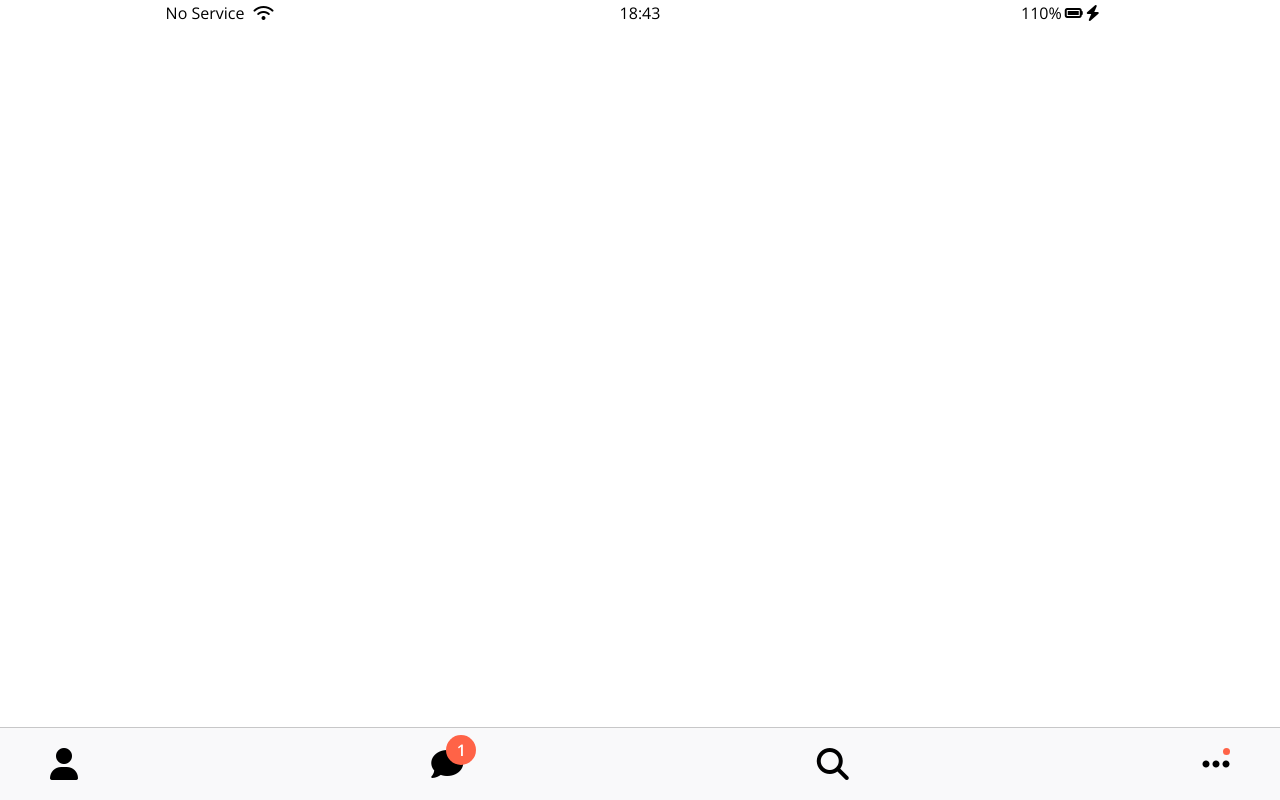
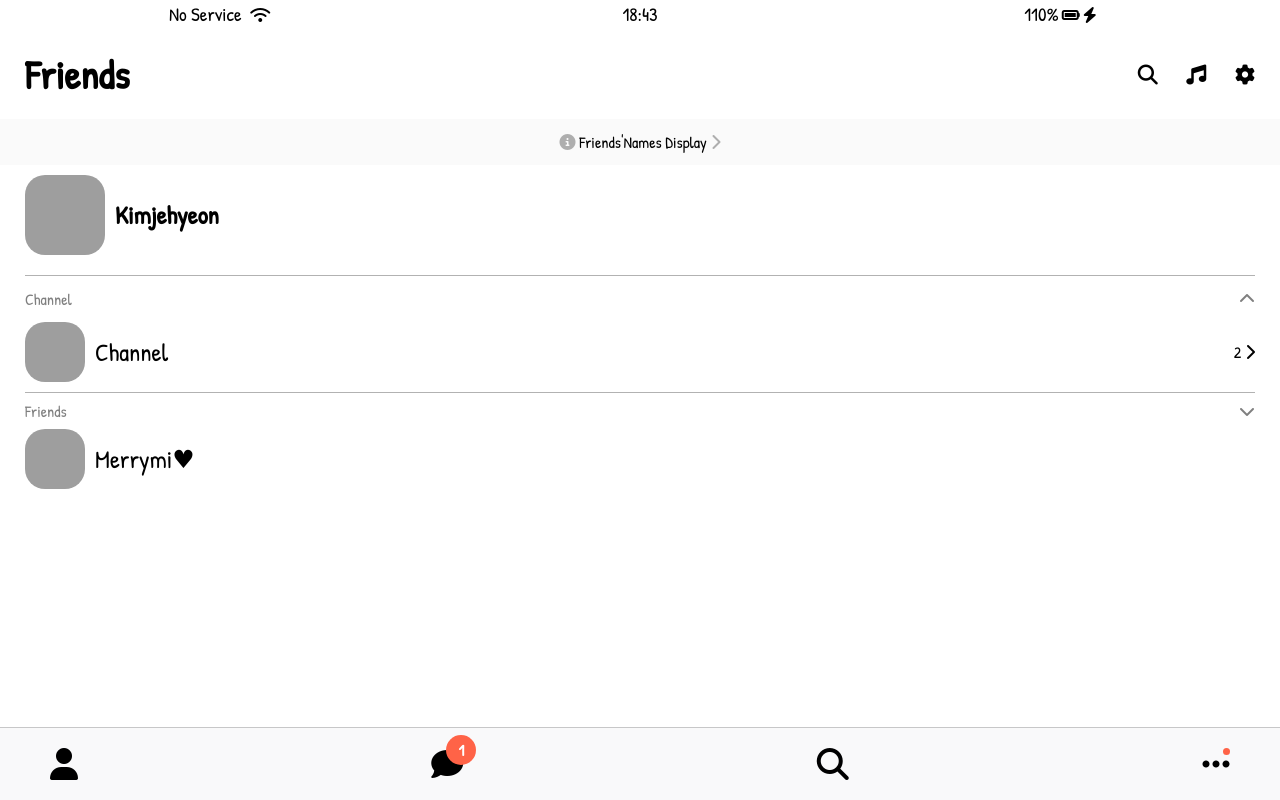
Before and after one commit to dlsrks0631/KOKOATALK-PROJECT, a plain HTML site: page friends.html in a window 1280 px wide. Drawn offline with nearby package versions, Linux system fonts and the light colour scheme; grey boxes are pictures that could not be loaded; a web font is replaced by a local one.

Commit message:
Update my html

```diff
--- /dev/null
+++ b/css/components/screen-header.css
@@ -0,0 +1,15 @@
+.screen-header {
+  display: flex;
+  justify-content: space-between;
+  align-items: center;
+  padding: var(--horizontal-space);
+}
+
+.screen-header__title {
+  font-size: 40px;
+  font-weight: 700;
+}
+
+.screen-header__icons span {
+  margin-left: 25px;
+}
--- a/css/components/status-bar.css
+++ b/css/components/status-bar.css
@@ -1,3 +1,7 @@
+.status-bar__column {
+  width: 33%;
+}
+
 .status-bar {
   display: flex;
   justify-content: center;
@@ -5,12 +9,16 @@
   padding: 5px 3px;
 }
 
-.status-bar__column {
-  width: 33%;
+.status-bar__column:first-child span {
+  font-size: 19px;
+  margin-right: 5px;
+}
+.status-bar__column:nth-child(2) span {
+  font-size: 19px;
 }
 
-.status-bar__column:first-child span {
-  margin-right: 5px;
+.status-bar__column:nth-child(3) span {
+  font-size: 19px;
 }
 
 .status-bar__column:nth-child(2) {
--- /dev/null
+++ b/css/components/user-component.css
@@ -0,0 +1,45 @@
+.user-component__avatar {
+  width: 70px;
+  height: 70px;
+  border-radius: 20px;
+  margin-right: 10px;
+}
+
+.user-component {
+  justify-content: space-between;
+}
+
+.user-component,
+.user-component__column:first-child {
+  display: flex;
+  align-items: center;
+}
+
+.user-component__title {
+  font-weight: 600;
+  font-size: 25px;
+}
+
+.user-component__subtitle {
+  color: rgba(0, 0, 0, 0.5);
+  margin-top: 10px;
+  font-size: 17px;
+}
+
+.user-component__avatar--xl {
+  width: 80px;
+  height: 80px;
+}
+
+.user-component__avatar--sm {
+  width: 60px;
+  height: 60px;
+}
+
+.user-component__title--not-bold {
+  font-weight: 500;
+}
+
+.user-commponent__column:last-child {
+  color: rgba(0, 0, 0, 0.5);
+}
--- /dev/null
+++ b/css/screens/friends.css
@@ -0,0 +1,29 @@
+#friends-display-link {
+  display: block;
+  text-align: center;
+  background-color: #fafafa;
+  padding: 15px 0px;
+  font-size: 16px;
+  margin-bottom: 10px;
+}
+
+#friends-display-link i {
+  color: rgba(0, 0, 0, 0.3);
+}
+
+.friends-screen {
+  padding: 0px var(--horizontal-space);
+}
+
+.friends-screen__channel {
+  margin-top: 20px;
+  padding-top: 15px;
+  border-top: 1px solid rgba(0, 0, 0, 0.3);
+}
+
+.friends-screen__channel-header {
+  margin-bottom: 15px;
+  display: flex;
+  justify-content: space-between;
+  color: rgba(0, 0, 0, 0.5);
+}
--- /dev/null
+++ b/css/screens/friends2.css
@@ -0,0 +1,8 @@
+.friends-screen__friends-header {
+  color: rgba(0, 0, 0, 0.5);
+  margin: 10px 0px;
+  padding-top: 10px;
+  border-top: 1px solid rgba(0, 0, 0, 0.3);
+  display: flex;
+  justify-content: space-between;
+}
--- a/css/style.css
+++ b/css/style.css
@@ -1,14 +1,18 @@
-@import url("https://fonts.googleapis.com/css2?family=Kanit:wght@200&family=Open+Sans:wght@400;600&family=Rubik+Dirt&display=swap");
+@import url("https://fonts.googleapis.com/css2?family=Patrick+Hand&display=swap");
 @import "reset.css";
 @import "variables.css";
 
 /* Components */
 @import "components/status-bar.css";
 @import "components/nav-bar.css";
+@import "components/screen-header.css";
+@import "components/user-component.css";
 
 /* Screens */
 @import "screens/login-form.css";
+@import "screens/friends.css";
+@import "screens/friends2.css";
 
 body {
-  font-family: "Open Sans", sans-serif;
+  font-family: "Patrick Hand", cursive;
 }
--- a/css/variables.css
+++ b/css/variables.css
@@ -1,3 +1,4 @@
 :root {
   --yellow: #fae100;
+  --horizontal-space: 25px;
 }
--- a/friends.html
+++ b/friends.html
@@ -26,6 +26,73 @@
       </div>
     </div>
 
+    <header class="screen-header">
+      <h1 class="screen-header__title">Friends</h1>
+      <div class="screen-header__icons">
+      <span><i class="fa-solid fa-magnifying-glass fa-lg"></i></span>
+      <span><i class="fa-solid fa-music fa-lg"></i></span>
+      <span><i class="fa-solid fa-gear fa-lg"></i></span>
+      </div>
+    </header>
+
+  <a id="friends-display-link" >
+    <i class="fa-solid fa-circle-info"></i>  Friends'Names Display <i class="fa-solid fa-chevron-right"></i>
+  </a>
+
+    <main class="friends-screen">
+      <div class="user-component">
+        <div class="user-component__column">
+          <img src="https://blogfiles.pstatic.net/MjAyMTAxMDZfMjY3/MDAxNjA5OTIyNzAxMDQx.tRHDgTVUpq2tHbqucj4ImEaL0B9QU_QC887VUIWgXT0g.5gw1qdPGNDBdZGtSW0NVlVgvfpq0FHE7Ybvo8fET5jUg.PNG.dkdoo98/KakaoTalk_20210103_191758919.png"
+          class="user-component__avatar  user-component__avatar--xl"/>
+          <div class="user-component__text">
+            <h4 class="user-component__title">Kimjehyeon</h4>
+            <!-- <h6 class="user-component__subtitle">상태메세지입니다</h6> -->
+          </div>
+        </div>
+        <div class="user-component__column"></div>
+      </div>
+
+      <div class="friends-screen__channel">
+        <div class="friends-screen__channel-header">
+          <span>Channel</span>
+          <i class="fa-solid fa-chevron-up"></i>
+        </div>
+        <div class="user-component">
+          <div class="user-component__column">
+            <img src="https://encrypted-tbn0.gstatic.com/images?q=tbn:ANd9GcSQMuNccKPZf7vvqgZmMISEKz9spL4UvYyxQ-Xkvvw&s"
+            class="user-component__avatar  user-component__avatar--sm"/>
+            <div class="user-component__text">
+              <h4 class="user-component__title user-component__title--not-bold">Channel</h4>
+            </div>
+          </div>
+          <div class="user-component__column">
+            <span>2</span>
+            <i class="fa-solid fa-chevron-right"></i>
+          </div>
+        </div>
+      </div>
+
+      <div class="friends-screen__friends">
+        <div class="friends-screen__friends-header">
+          <span>Friends</span>
+          <i class="fa-solid fa-chevron-down"></i>
+        </div>
+        <div class="user-component">
+          <div class="user-component__column">
+            <img src="https://cdn.imweb.me/upload/S20201023c70d5019c4be8/9797eedea8d9f.jpg"
+            class="user-component__avatar  user-component__avatar--sm"/>
+            <div class="user-component__text">
+              <h4 class="user-component__title user-component__title--not-bold">Merrymi♥</h4>
+            </div>
+          </div>
+          <!-- <div class="user-component__column">
+            <span>2</span>
+            <i class="fa-solid fa-chevron-right"></i>
+          </div> -->
+        </div>
+      </div>
+</main>
+
     <nav class="nav">
       <ul class="nav__list">
         <li class="nav__btn">
@@ -44,6 +111,7 @@
         </li>
       </ul>
     </nav>
+
     <script
       src="https://kit.fontawesome.com/7e9d496250.js"
       crossorigin="anonymous"
```
